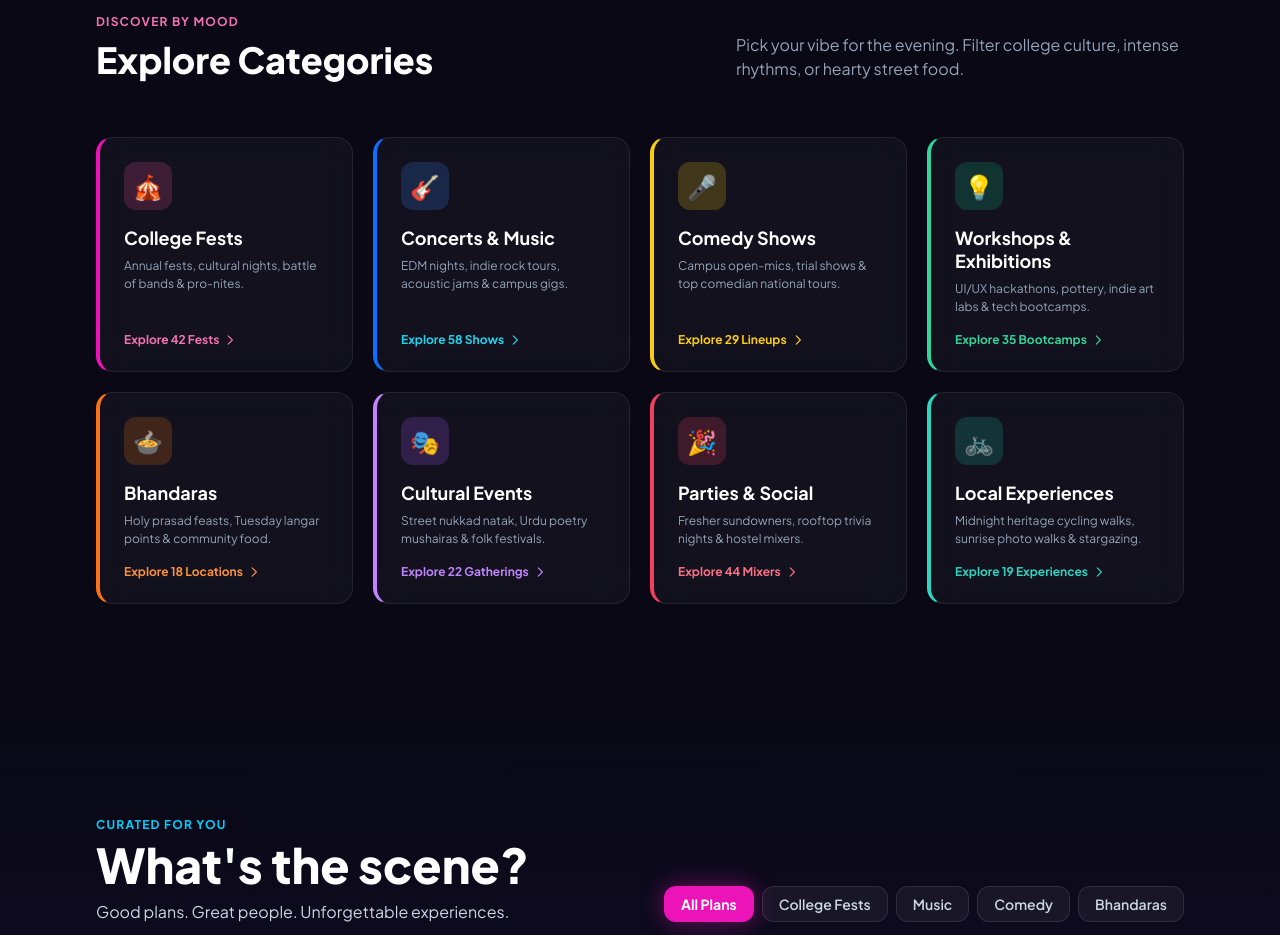
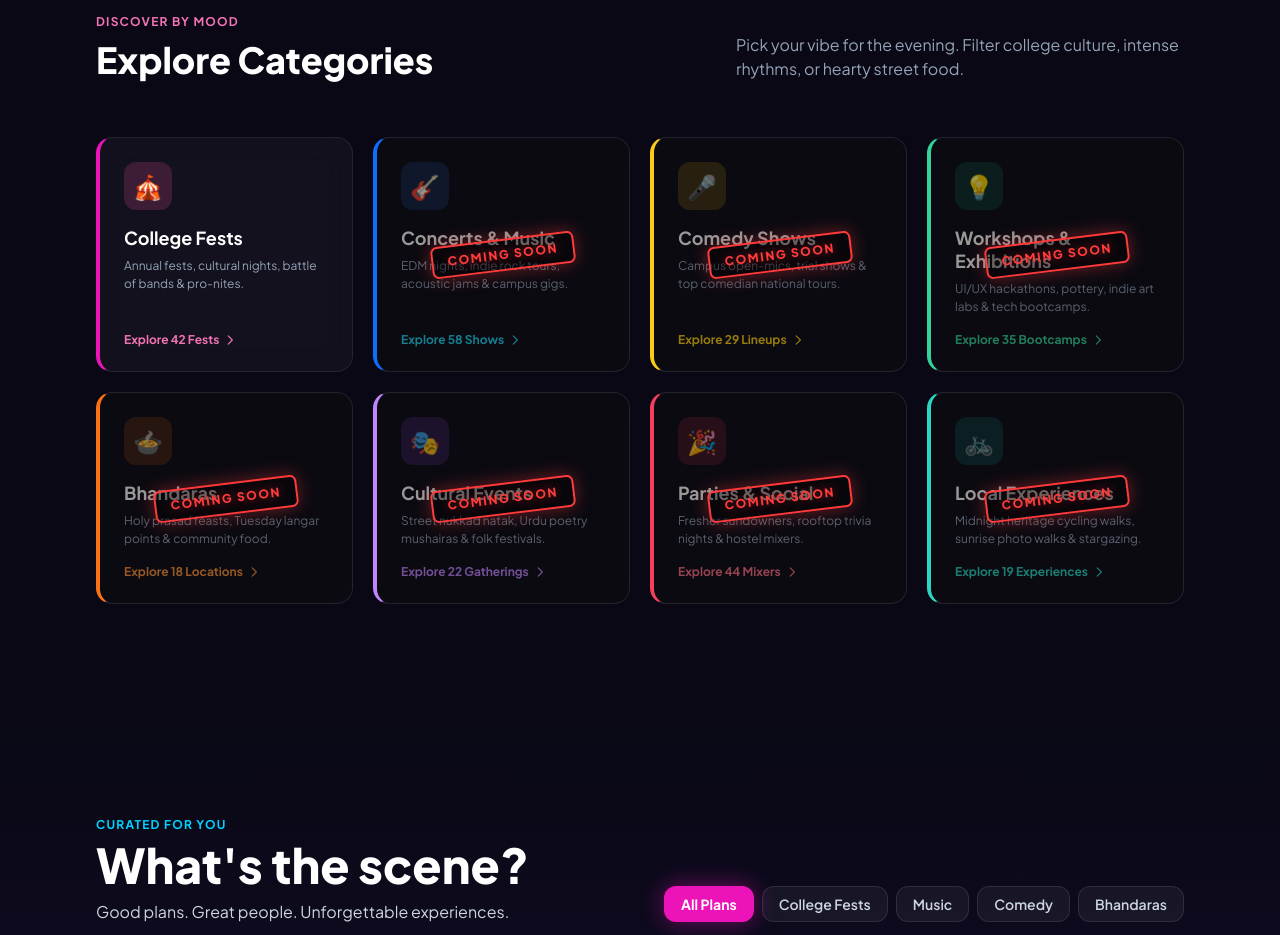
Before and after one commit to arham-data/Khao-Piyo, a React (Vite) app: page / in a window 1280 px wide. Shown: the part 1660-2595 px from the top of the page. Built offline with nearby package versions, Linux system fonts and the light colour scheme; a web font is replaced by a local one.

Commit message:
fix: comming soon covers

```diff
--- a/src/pages/HomePage.jsx
+++ b/src/pages/HomePage.jsx
@@ -176,8 +176,16 @@ function HomePage() {
               {categories.map((category) => (
                 <a
                   key={category.id}
-                  className={`glass-card glass-card-hover category-card is-${category.color}`}
+                  className={`glass-card glass-card-hover category-card is-${category.color}${
+                    category.comingSoon ? ' is-coming-soon' : ''
+                  }`}
                   href="#events"
+                  aria-disabled={category.comingSoon ? 'true' : undefined}
+                  onClick={
+                    category.comingSoon
+                      ? (event) => event.preventDefault()
+                      : undefined
+                  }
                 >
                   <div>
                     <div className="category-icon" aria-hidden="true">
@@ -198,6 +206,14 @@ function HomePage() {
                       />
                     </svg>
                   </div>
+
+                  {category.comingSoon && (
+                    <span className="category-coming-soon">
+                      <span className="category-coming-soon-label">
+                        Coming Soon
+                      </span>
+                    </span>
+                  )}
                 </a>
               ))}
             </div>
```
